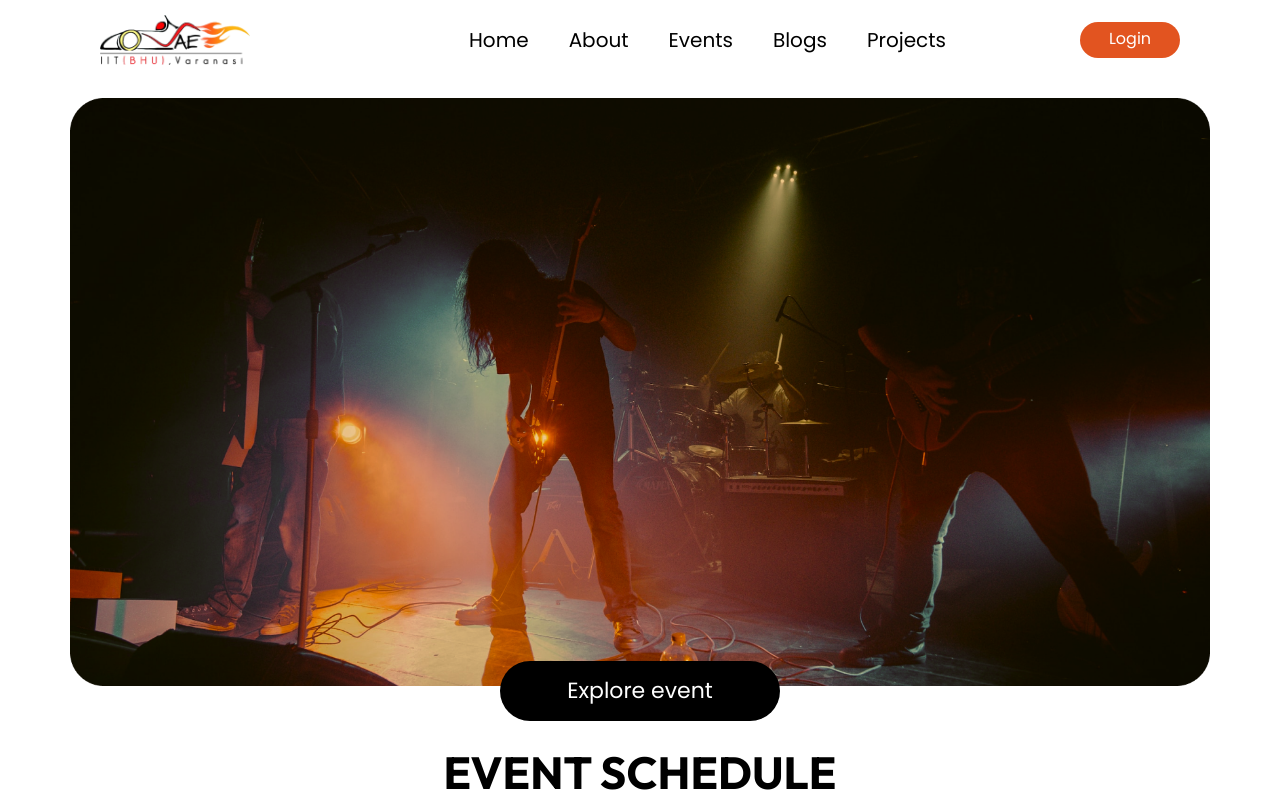
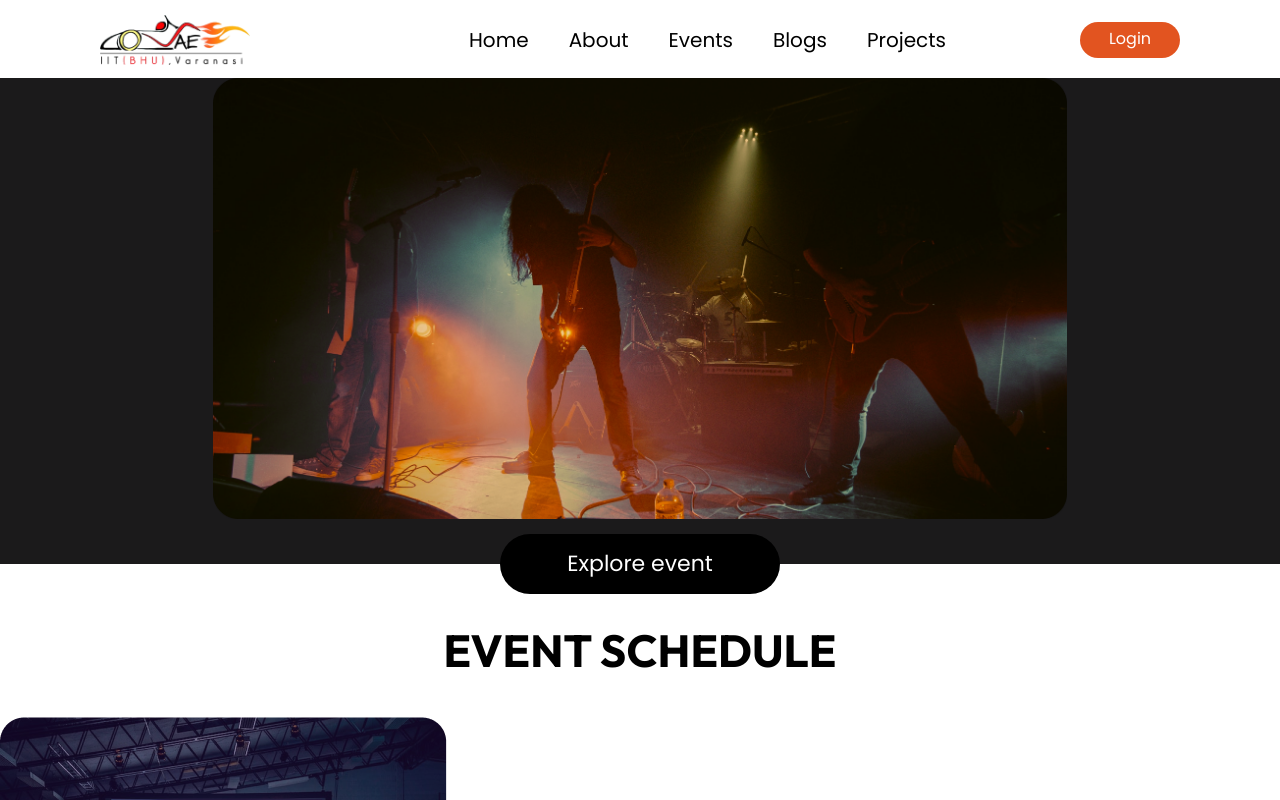
Before and after one commit to automobile-club/Automobile-Website, a Next.js app: page /events in a window 1280 px wide. Shown: the top 800 px of the page. Built offline with nearby package versions, Linux system fonts and the light colour scheme.

Commit message:
Update events.module.css

```diff
--- a/styles/events.module.css
+++ b/styles/events.module.css
@@ -1,16 +1,19 @@
 @import url("https://fonts.googleapis.com/css2?family=Poppins&display=swap");
 @import url("https://fonts.googleapis.com/css2?family=Outfit&display=swap");
 
-.navbar {
+/* .navbar {
   background-color: white;
   color: black;
   padding: 10px;
   display: flex;
   justify-content: space-between;
   align-items: center;
-}
+} */
 .upper_content {
   position: relative;
+  background-color: #1b1a1b;
+  width: 100%;
+  height: 38vw;
 }
 .button {
   background: #000000;
@@ -22,22 +25,23 @@
 
 .top_img_container {
   max-width: 100%;
+  display: flex;
+  justify-content: center;
+  align-items: center;
+  height: 100%;
 }
-
 .top_image {
-  width: 100%;
+  max-width: 73%;
+  padding-left: 40px;
+  padding-right: 40px;
   height: auto;
-  margin-top: 20px;
-  padding-left: 70px;
-  padding-right: 70px;
-  position: relative;
+  position: absolute;
   top: 0px;
-  z-index: -1;
 }
 
 .btn_container {
   position: absolute;
-  bottom: -35px;
+  bottom: -30px;
   width: 100%;
   display: flex;
   justify-content: center;
@@ -75,7 +79,7 @@
   margin-bottom: 20px;
 }
 
-.all_events {
+/* .all_events {
   display: grid;
   grid-template-columns: repeat(3, 1fr);
   grid-gap: 10px;
@@ -115,7 +119,7 @@
 
 .row_events a {
   cursor: pointer;
-}
+}  */
 
 @media (max-width: 768px) {
   .all_events {
@@ -124,7 +128,7 @@
   .top_image {
     padding-left: 40px;
     padding-right: 40px;
-    top: 25px;
+    top: 15px;
   }
   .top_btn {
     font-size: 22px;
@@ -159,7 +163,7 @@
     height: 32px;
   }
   .top_image {
-    top: 18px;
+    top: 15px;
     padding-left: 30px;
     padding-right: 30px;
   }
```
